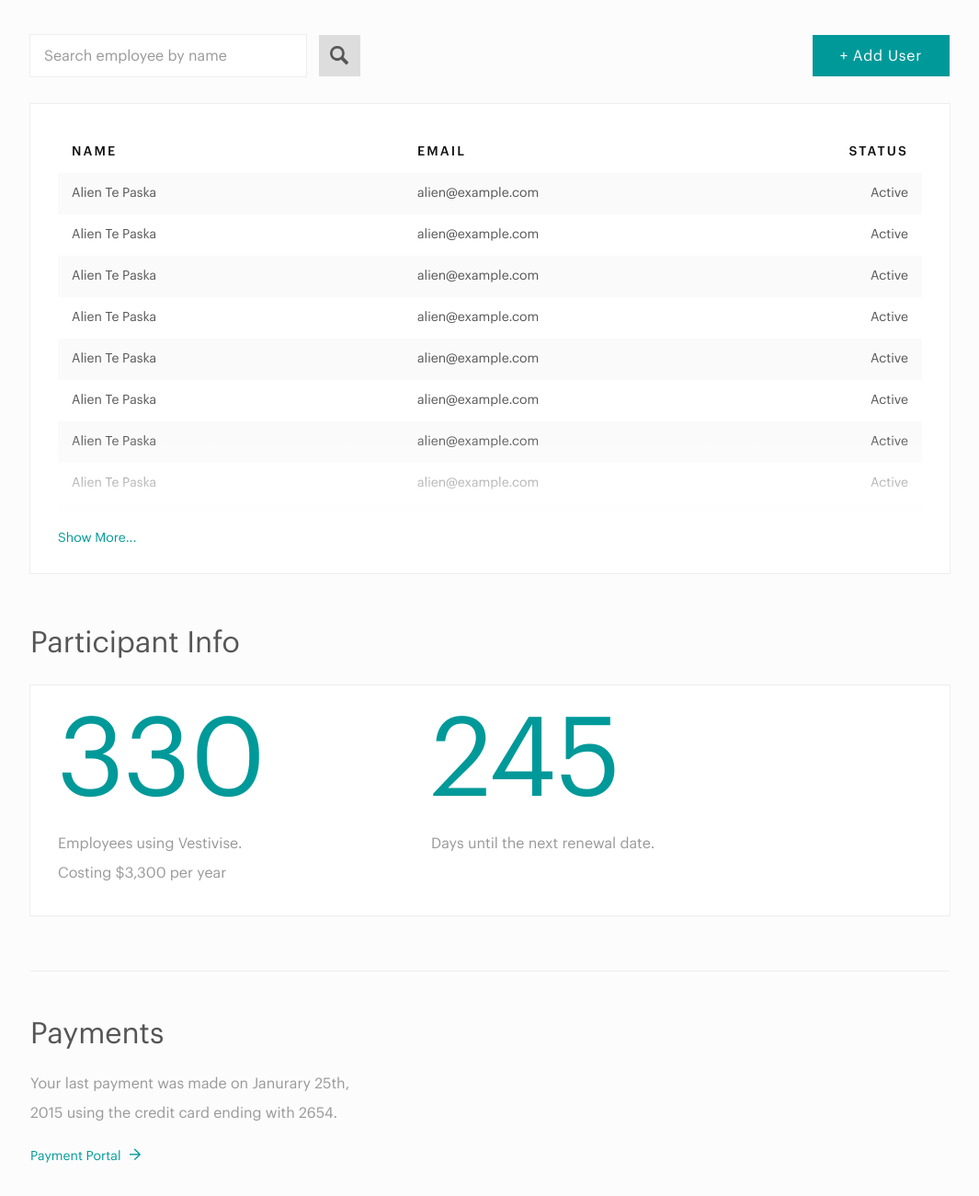
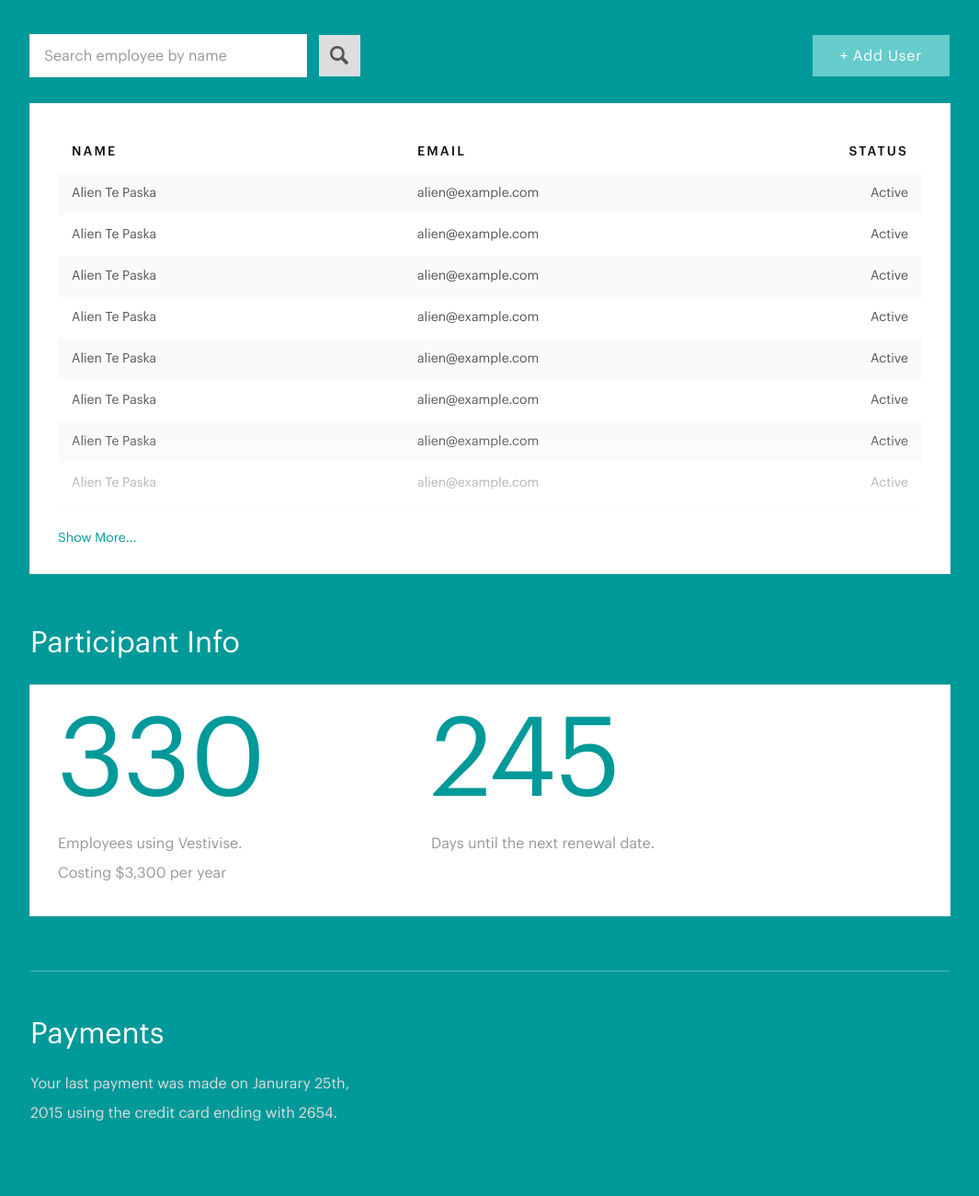
Before and after one commit to Vestivise/Design, a plain HTML site: page hr web/dashboard.html in a window 1280 px wide. Shown: the part 142-1442 px from the top of the page at 92% size, without its empty margins (107-1172 px from the left). Drawn offline with nearby package versions, Linux system fonts and the light colour scheme.

Commit message:
changed hr admin panel to turquoise

```diff
--- a/hr web/dashboard.html
+++ b/hr web/dashboard.html
@@ -39,7 +39,7 @@
 				</div>
 				<input type="submit" id="employee-search-submit" value="Search">
 			</div>
-			<button id="employee-add" class="cta c-tur">+ Add User</button>
+			<button id="employee-add" class="cta c-tur-light">+ Add User</button>
 		</div>
 		<div id="employee-listing" class="bg">
 			<ul id="listing-head">
--- a/hr web/web/styles.css
+++ b/hr web/web/styles.css
@@ -464,6 +464,20 @@ button{
 
 /*  4.0 DASHBOARD  */
 
+	#page-dashboard{
+		background:#099
+		}
+
+    #page-dashboard #participant h2,
+    #page-dashboard #payment-info h2{
+        color:#fff
+        }
+
+    #page-dashboard #participant > p,
+    #page-dashboard #payment-info > p{
+        color:#ddd
+        }
+
     /*  4.1 DASHBOARD DATA  */
 
     #employee-head{
@@ -609,7 +623,7 @@ button{
     #payment-info{
         margin:60px 0 0;
         padding:52px 0 0;
-        border-top:1px solid #eee
+        border-top:1px solid rgba(255,255,255,.3)
         }
 
     /*  4.1 DASHBOARD DATA  */
```
